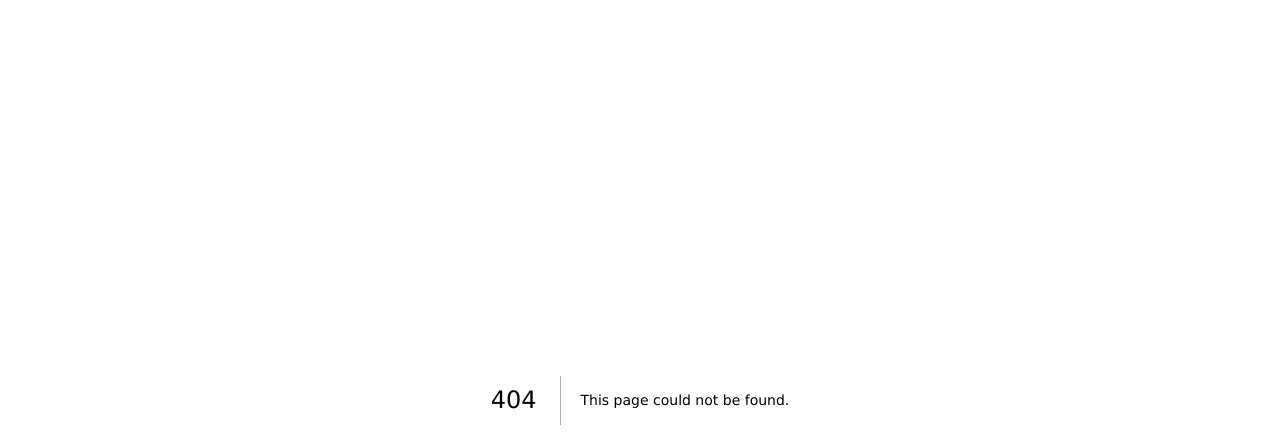
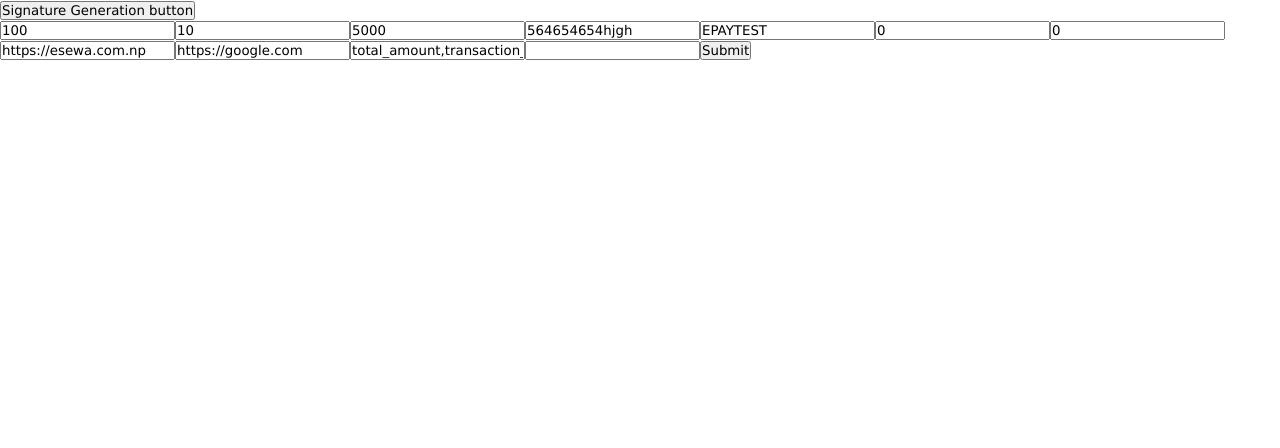
Before and after one commit to binodbastola007/hatbazzar, a Next.js app in the folder client/: page /esewa in a window 1280 px wide. Before the commit this address had no page. Shown: the top 448 px of the page. Built offline with nearby package versions, Linux system fonts and the light colour scheme.

Commit message:
made a esewa form

```diff
--- a/client/src/app/cart/checkout/page.js
+++ b/client/src/app/cart/checkout/page.js
@@ -63,7 +63,7 @@ const page = () => {
             <Navbar />
             <div className='body'>
                 <div className='shippingDetails'>
-                    <h3 style={{textAlign:'center',marginTop:'10px'}}>Enter your shipping details</h3>
+                    <h3 style={{ textAlign: 'center', marginTop: '10px' }}>Enter your shipping details</h3>
                     <div className='shippingContainer'>
                         <Form
                             className='checkoutForm'
@@ -229,8 +229,6 @@ const page = () => {
                             </div>
                         </div>
                     </div>
-
-
                 </div>
             </div>
             <Footer />
--- /dev/null
+++ b/client/src/app/esewa/page.js
@@ -0,0 +1,55 @@
+"use client";
+import React,{useState, useEffect} from 'react'
+import { Helmet } from 'react-helmet';
+
+const page = () => {
+
+    const [signature, setSignature] = useState('');
+
+    function signatureGeneration(){
+        var hash = CryptoJS.HmacSHA256(total_amount,transaction_uuid,product_code);
+        var hashInBase64 = CryptoJS.enc.Base64.stringify(hash);
+        setSignature(hashInBase64);
+    }
+
+
+    const amount = "100";
+    const tax_amount = "10";
+    const transaction_uuid = "564654654hjgh";
+    const total_amount = "5000";
+    const product_code = "EPAYTEST";
+
+
+    return (
+        <div>
+            <Helmet>
+                <script src="https://cdnjs.cloudflare.com/ajax/libs/crypto-js/3.1.9-1
+                      /crypto-js.min.js"></script>
+                <script src="https://cdnjs.cloudflare.com/ajax/libs/crypto-js/3.1.9-1
+                      /hmac-sha256.min.js"></script>
+                <script src="https://cdnjs.cloudflare.com/ajax/libs/crypto-js/3.1.9-1
+                       /enc-base64.min.js"></script>
+                <script src="https://cdnjs.cloudflare.com/ajax/libs/crypto-js/4.0.0/crypto-js.min.js"></script>
+
+            </Helmet>
+            <button onClick={()=>signatureGeneration()}>Signature Generation button</button>
+            <form action="https://rc-epay.esewa.com.np/api/epay/main/v2/form" method="POST">
+                <input type="text" id="amount" name="amount" value={amount} required />
+                <input type="text" id="tax_amount" name="tax_amount" value={tax_amount} required />
+                <input type="text" id="total_amount" name="total_amount" value={total_amount} required />
+                <input type="text" id="transaction_uuid" name="transaction_uuid" value={transaction_uuid} required />
+                <input type="text" id="product_code" name="product_code" value={product_code} required />
+                <input type="text" id="product_service_charge" name="product_service_charge" value="0" required />
+                <input type="text" id="product_delivery_charge" name="product_delivery_charge" value="0" required />
+                <input type="text" id="success_url" name="success_url" value="https://esewa.com.np" required />
+                <input type="text" id="failure_url" name="failure_url" value="https://google.com" required />
+                <input type="text" id="signed_field_names" name="signed_field_names" value="total_amount,transaction_uuid,product_code" required />
+                <input type="text" id="signature" name="signature" value={signature} required />
+                <input value="Submit" type="submit" />
+            </form>
+
+        </div>
+    )
+}
+
+export default page
```
